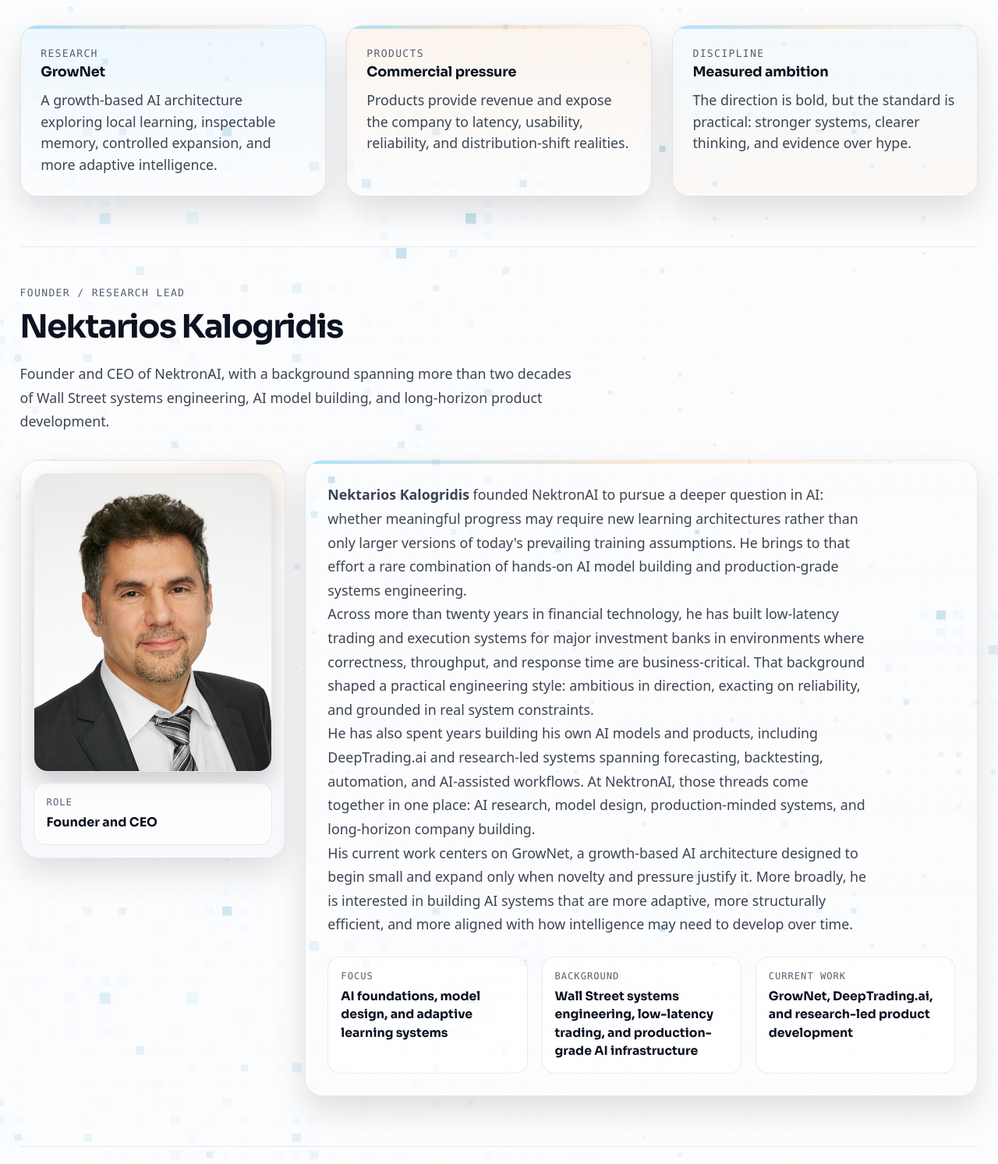
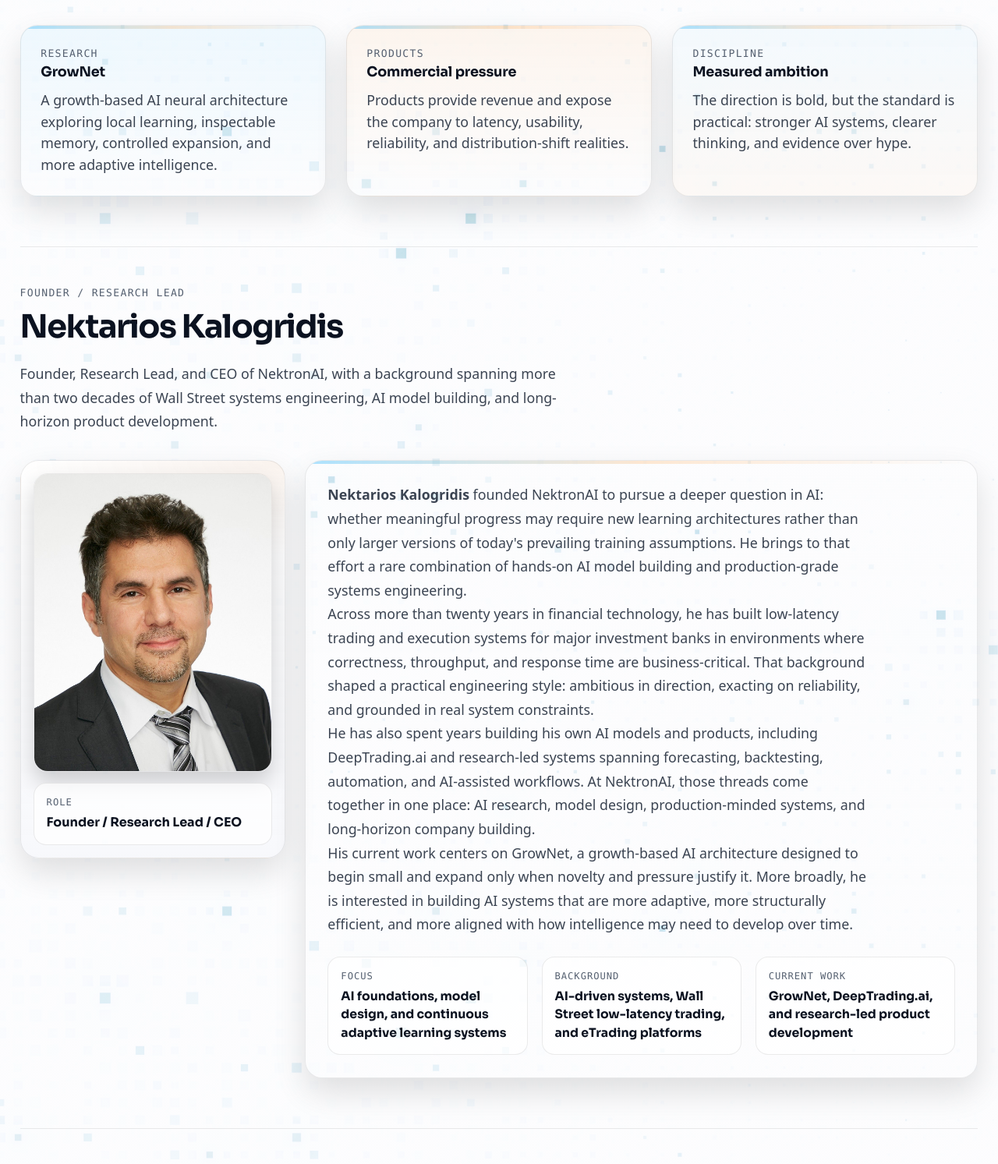
Before and after one commit to nectario/nektronai, a website built with Vite: page website/about.html in a window 1280 px wide. Shown: the part 1221-2714 px from the top of the page at 78% size. Built offline with nearby package versions, Linux system fonts and the light colour scheme.

Commit message:
Refine about page copy and headline scale

```diff
--- a/website/about.html
+++ b/website/about.html
@@ -67,8 +67,8 @@
         <div class="kicker">About NektronAI</div>
         <h1 class="page-title">Research-first by design. Built for the long horizon.</h1>
         <p class="about-lede">
-          NektronAI is a research-led AI company built around one conviction: stronger applications begin with stronger foundations. The company
-          pursues that direction through GrowNet while building practical products that fund, pressure-test, and sharpen the work.
+          NektronAI is a research-led AI company built around one conviction: new learning AI systems may require new foundations. The company pursues
+          that direction through GrowNet while building practical products that fund, pressure-test, and sharpen the work.
         </p>
 
         <div class="meta-row about-meta-row" aria-label="About NektronAI quick facts">
@@ -119,7 +119,7 @@
         <article class="card about-pillar-card">
           <p class="card-eyebrow">Research</p>
           <h3>GrowNet</h3>
-          <p>A growth-based AI architecture exploring local learning, inspectable memory, controlled expansion, and more adaptive intelligence.</p>
+          <p>A growth-based AI neural architecture exploring local learning, inspectable memory, controlled expansion, and more adaptive intelligence.</p>
         </article>
 
         <article class="card about-pillar-card">
@@ -131,7 +131,7 @@
         <article class="card about-pillar-card">
           <p class="card-eyebrow">Discipline</p>
           <h3>Measured ambition</h3>
-          <p>The direction is bold, but the standard is practical: stronger systems, clearer thinking, and evidence over hype.</p>
+          <p>The direction is bold, but the standard is practical: stronger AI systems, clearer thinking, and evidence over hype.</p>
         </article>
       </div>
     </section>
@@ -142,7 +142,7 @@
           <p class="section-kicker">Founder / Research Lead</p>
           <h2>Nektarios Kalogridis</h2>
           <p>
-            Founder and CEO of NektronAI, with a background spanning more than two decades of Wall Street systems engineering, AI model building, and long-horizon product development.
+            Founder, Research Lead, and CEO of NektronAI, with a background spanning more than two decades of Wall Street systems engineering, AI model building, and long-horizon product development.
           </p>
         </div>
       </div>
@@ -159,7 +159,7 @@
           >
           <div class="about-portrait-note">
             <span>Role</span>
-            <strong>Founder and CEO</strong>
+            <strong>Founder / Research Lead / CEO</strong>
           </div>
         </div>
 
@@ -188,11 +188,11 @@
           <div class="about-focus-grid">
             <div class="about-focus-item">
               <span>Focus</span>
-              <strong>AI foundations, model design, and adaptive learning systems</strong>
+              <strong>AI foundations, model design, and continuous adaptive learning systems</strong>
             </div>
             <div class="about-focus-item">
               <span>Background</span>
-              <strong>Wall Street systems engineering, low-latency trading, and production-grade AI infrastructure</strong>
+              <strong>AI-driven systems, Wall Street low-latency trading, and eTrading platforms</strong>
             </div>
             <div class="about-focus-item">
               <span>Current work</span>
--- a/website/assets/styles.css
+++ b/website/assets/styles.css
@@ -573,7 +573,7 @@
 
 .home-page h1{
   max-width: 12ch;
-  font-size: clamp(2.55rem, 4.8vw, 4.35rem);
+  font-size: clamp(2.35rem, 4.35vw, 4rem);
   font-weight: 700;
   line-height: .95;
   letter-spacing: -.045em;
@@ -1085,7 +1085,7 @@
 .about-page .page-title{
   margin-bottom: 1rem;
   max-width: 13ch;
-  font-size: clamp(2.5rem, 4.9vw, 4.3rem);
+  font-size: clamp(2.3rem, 4.45vw, 3.95rem);
   line-height: .98;
   letter-spacing: -.045em;
   text-wrap: balance;
```
